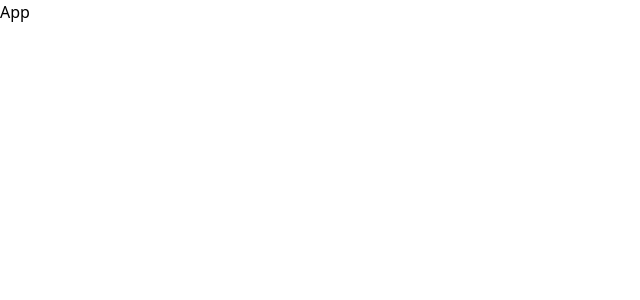
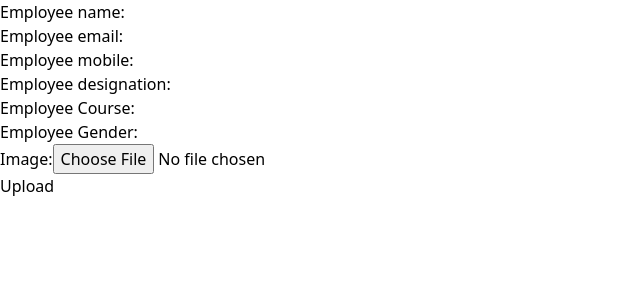
Before and after one commit to Prajwal-H-Rao/MERN_Test, a React (Vite) app in the folder frontend/: page / in a window 1280 px wide. Shown: the top 300 px of the page, without its empty margins (0-640 px from the left). Built offline with nearby package versions, Linux system fonts and the light colour scheme.

Commit message:
File uploading

```diff
--- a/frontend/src/App.jsx
+++ b/frontend/src/App.jsx
@@ -1,8 +1,12 @@
 import React from 'react'
+import {Routes,Route} from 'react-router-dom'
+import Upload from './pages/Upload'
 
 const App = () => {
   return (
-    <div>App</div>
+    <Routes>
+      <Route path='/' Component={Upload}/>
+    </Routes>
   )
 }
 
--- /dev/null
+++ b/frontend/src/pages/Upload.jsx
@@ -0,0 +1,112 @@
+// src/ImageUpload.js
+import React, { useState } from 'react';
+import axios from 'axios';
+
+const Upload = () => {
+  const [data,setData]=useState({
+    name:"",
+    email:"",
+    mobile:"",
+    designation:"",
+    gender:"",
+    course:""
+  })
+  const [image, setImage] = useState(null);
+
+  const handleImageChange = (e) => {
+    setImage(e.target.files[0]);
+  };
+
+  const handleSubmit = async (e) => {
+    e.preventDefault();
+
+    const formData = new FormData();
+    formData.append('data', data);
+    formData.append('image', image);
+
+    try {
+      const response = await axios.post('http://localhost:5000/upload', formData, {
+        headers: {
+          'Content-Type': 'multipart/form-data',
+        },
+      });
+      alert(response.data);
+    } catch (error) {
+      alert('Error uploading file: ' + error.response.data);
+    }
+    console.log(data,image)
+  };
+
+  return (
+    <form onSubmit={handleSubmit}>
+      <label>
+        Employee name:
+        <input
+          type="text"
+          value={data.name}
+          onChange={(e) => setData({...data,name:e.target.value})}
+          required
+        />
+      </label>
+      <br />
+      <label>
+        Employee email:
+        <input type='text'
+          value={data.email}
+          onChange={(e) => setData({...data,email:e.target.value})}
+          required
+        />
+      </label>
+      <br />
+      <label>
+        Employee mobile:
+        <input type='text'
+          value={data.mobile}
+          onChange={(e) => setData({...data,mobile:e.target.value})}
+          required
+        />
+      </label>
+      <br />
+      <label>
+        Employee designation:
+        <input type='text'
+          value={data.designation}
+          onChange={(e) => setData({...data,designation:e.target.value})}
+          required
+        />
+      </label>
+      <br />
+      <label>
+        Employee Course:
+        <input type='text'
+          value={data.course}
+          onChange={(e) => setData({...data,course:e.target.value})}
+          required
+        />
+      </label>
+      <br />
+      <label>
+        Employee Gender:
+        <input type='text'
+          value={data.gender}
+          onChange={(e) => setData({...data,gender:e.target.value})}
+          required
+        />
+      </label>
+      <br />
+      <label>
+        Image:
+        <input
+          type="file"
+          accept="image/png, image/jpeg"
+          onChange={handleImageChange}
+          required
+        />
+      </label>
+      <br />
+      <button type="submit">Upload</button>
+    </form>
+  );
+};
+
+export default Upload;
```
Also changed, not shown: 2 other files (tests, documents, lock files or other folders).
